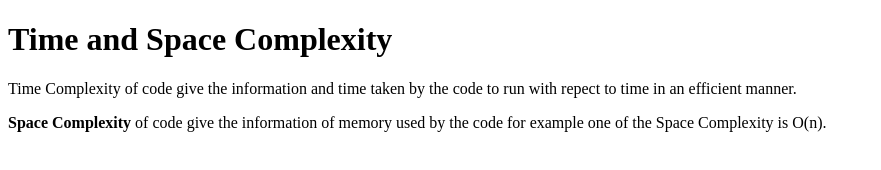
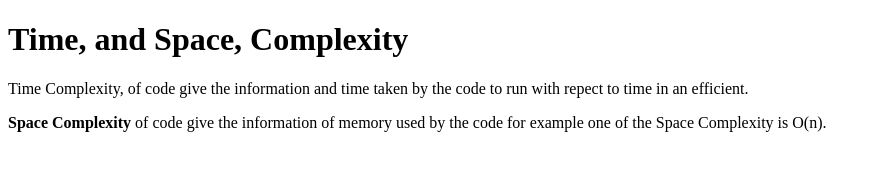
Before and after one commit to acciojob/time-and-space-complexity-vivek1735, a website: page main.html in a window 1280 px wide. Shown: the whole page, without its empty margins (0-881 px from the left). Drawn offline with Linux system fonts and the light colour scheme.

Commit message:
created a submission

```diff
--- a/main.html
+++ b/main.html
@@ -7,8 +7,8 @@
 </head>
 
 <body>
-	<h1>Time and Space Complexity</h1>
-	<p>Time Complexity of code give the information and time taken by the code to run with repect to time in an efficient manner.</p>
+	<h1>Time, and Space, Complexity</h1>
+	<p>Time Complexity, of code give the information and time taken by the code to run with repect to time in an efficient.</p>
 	<p><b>Space Complexity</b> of code give the information of memory used by the code for example one of the Space Complexity is O(n). </p>
     <script type="text/javascript" src="./script.js">
 </script>
```
